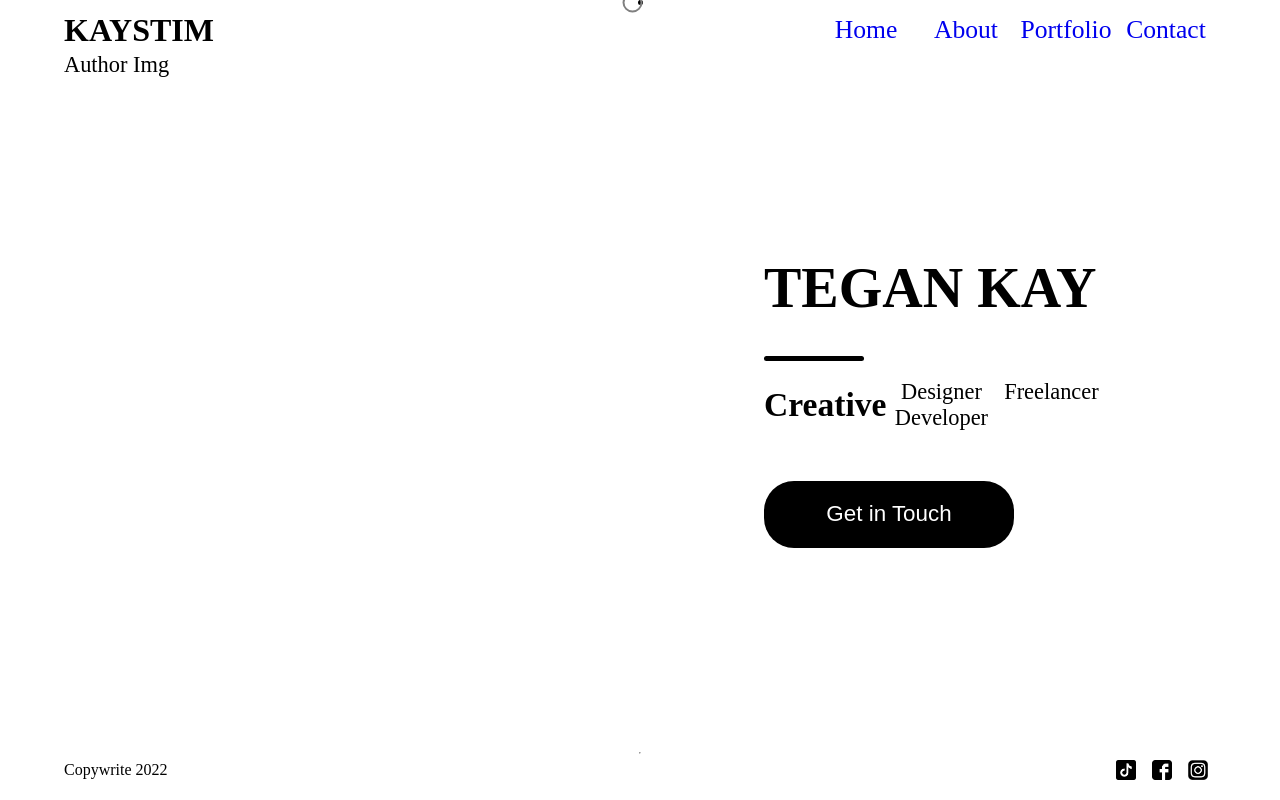
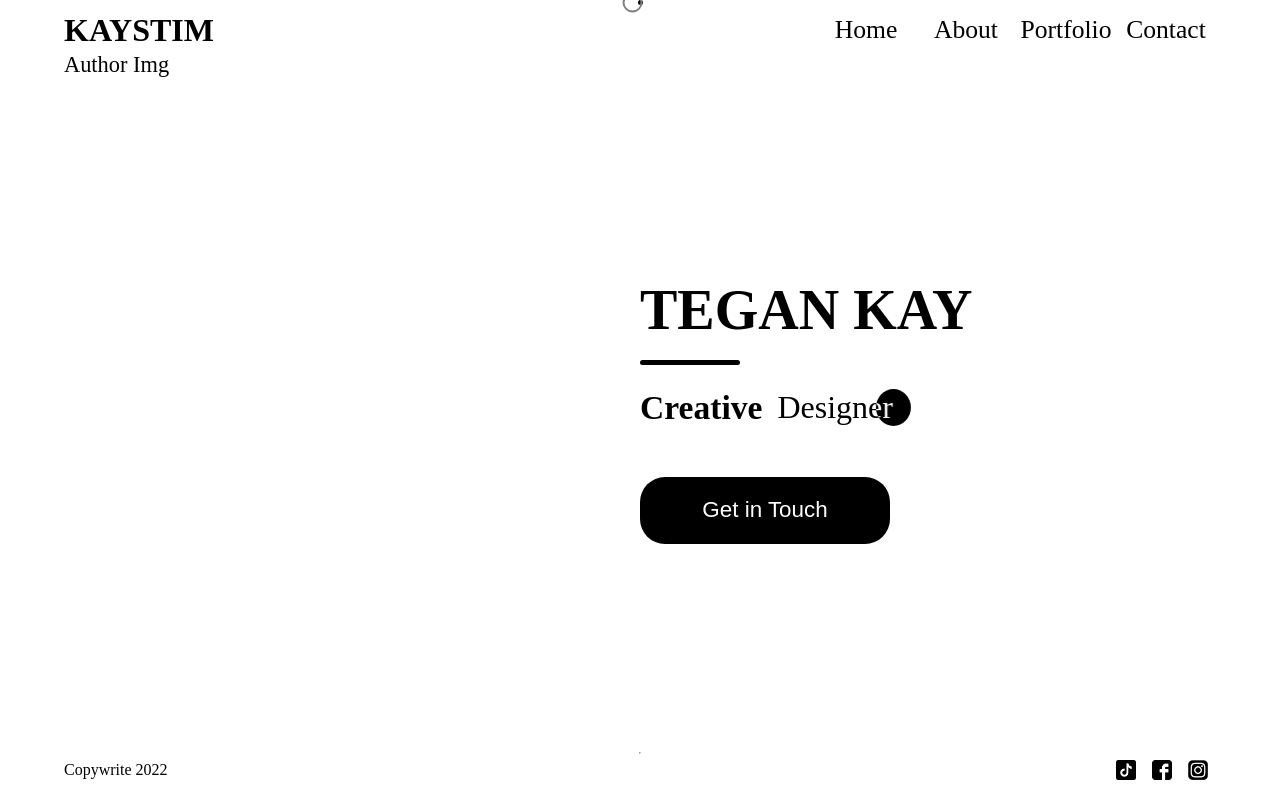
Before and after one commit to KNT2302/newportfolio, a React (Create React App) app: page / in a window 1280 px wide. Built offline with nearby package versions, Linux system fonts and the light colour scheme.

Commit message:
hompage and aside-navigation

```diff
--- a/src/App.js
+++ b/src/App.js
@@ -1,7 +1,7 @@
 import { useEffect } from 'react'
 import { Route, Switch } from 'react-router-dom'
 import { About, Home } from './pages'
-import { AppHeader, Author, Footer } from './components'
+import { AppHeader, AsideNav, Author, Footer } from './components'
 
 function App() {
 
@@ -16,8 +16,8 @@ function App() {
       circleOuter.style.top = e.pageY + "px"
       circleOuter.style.left = e.pageX + "px"
     })
+  }, [])
 
-  }, [])
   return (
     <div className="App">
       <AppHeader />
@@ -38,6 +38,7 @@ function App() {
       <div className='container'></div>
       <div className='circle-inner'></div>
       <div className='circle-outer'></div>
+      <AsideNav />
     </div>
   )
 }
--- /dev/null
+++ b/src/components/AsideNav.js
@@ -0,0 +1,43 @@
+import React, { useRef } from "react"
+import { Link } from "react-router-dom"
+
+const AsideNav = () => {
+
+  const responsiveNav = useRef(null)
+  const handleToggle = () => {
+    responsiveNav.current.classList.toggle("active")
+  }
+  return (
+    <aside className="responsive-nav" ref={responsiveNav}>
+      <div className="toggle-menu" onClick={handleToggle}></div>
+      <div className="image">
+      </div>
+      <nav className="app-sidenav">
+        <ul className="app-sidenav-list">
+          <li className="app-sidenav-list-item">
+            <Link className="app-sidenav__link" to="/">
+              Home
+            </Link>
+          </li>
+          <li className="app-sidenav-list-item">
+            <Link className="app-sidenav__link" to="/about">
+              About
+            </Link>
+          </li>
+          <li className="app-sidenav-list-item">
+            <Link className="app-sidenav__link" to="/portfolio">
+              Portfolio
+            </Link>
+          </li>
+          <li className="app-sidenav-list-item">
+            <Link className="app-sidenav__link" to="/contact">
+              Contact
+            </Link>
+          </li>
+        </ul>
+      </nav>
+    </aside>
+  )
+}
+
+export default AsideNav
--- a/src/components/index.js
+++ b/src/components/index.js
@@ -1,3 +1,4 @@
 export { default as AppHeader } from "./AppHeader"
 export { default as Author } from "./Author"
 export { default as Footer } from "./Footer"
+export { default as AsideNav } from "./AsideNav"
--- a/src/index.scss
+++ b/src/index.scss
@@ -11,11 +11,11 @@
 
 .button {
   width: 250px;
-  height: 60px;
+  height: 50px;
   display: flex;
   align-items: center;
   justify-content: center;
-  border-radius: 30px;
+  border-radius: 25px;
   padding: 1.5em 0em;
   border: none;
   color: white;
@@ -23,5 +23,11 @@
   background-color: black;
 }
 
+@mixin responsive($canvas) {
+  @media (max-width: $canvas) {
+    @content
+  }
+}
+
 @import "./style/component.scss";
 @import "./style/animation.scss";
--- a/src/pages/About.js
+++ b/src/pages/About.js
@@ -2,7 +2,20 @@ import React from 'react'
 
 const About = () => {
   return (
-    <main className='main-content'>About</main>
+    <main className='main-content about-page'>
+      <article className="introduce">
+        <h2 className='introduce__heading'>
+          ABOUT ME
+        </h2>
+        <section className='introduce__content'>
+          <div className='speech'>
+            Hello there! My name is Alan Walker. I am a graphic designer, and I'm very passionate and dedicated to my work.
+
+            With 20 years experience as a professional a graphic designer, I have acquired the skills and knowledge necessary to make your project a success.
+          </div>
+        </section>
+      </article>
+    </main>
   )
 }
 
--- a/src/pages/Home.js
+++ b/src/pages/Home.js
@@ -1,6 +1,24 @@
-import React from "react"
+import React, { useEffect } from "react"
 
 const Home = () => {
+
+  useEffect(() => {
+    const list = document.querySelector(".list")
+    const text = document.querySelector(".lens-text")
+    const textList = ["Designer", "Student", "Programing"]
+    let index = 0
+    const timer = setInterval(() => {
+      if (index === 3) {
+        index = 0
+      }
+      list.innerHTML = textList[index]
+      text.innerHTML = textList[index]
+      index++
+    }, 4000)
+    return () => {
+      clearInterval(timer)
+    }
+  }, [])
   return (
     <main className="main-content home">
       <div>
@@ -8,11 +26,12 @@ const Home = () => {
       </div>
       <section className="creative-section">
         <h2>Creative</h2>
-        <ul className="creative-section__list">
-          <li className="creative-section__list-item">Designer</li>
-          <li className="creative-section__list-item">Freelancer</li>
-          <li className="creative-section__list-item">Developer</li>
-        </ul>
+        <div className="list-container">
+          <p className="list">Designer</p>
+          <div className="list-lens">
+            <p className="lens-text">Designer</p>
+          </div>
+        </div>
       </section>
       <div>
         <button className="button home-btn">Get in Touch</button>
--- a/src/style/animation.scss
+++ b/src/style/animation.scss
@@ -6,3 +6,21 @@
     filter: hue-rotate(360deg);
   }
 }
+
+@keyframes animationList {
+  0%{
+    transform: translateX(0px);
+  }
+  100%{
+    transform: translateX(calc(150px - 35px));
+  }
+}
+
+@keyframes animationlens {
+  0%{
+    transform: translateX(0px);
+  }
+  100%{
+    transform: translateX(calc(-150px + 35px));
+  }
+}
--- a/src/style/component.scss
+++ b/src/style/component.scss
@@ -22,7 +22,7 @@
     transition: 0.2s;
     pointer-events: none;
   }
-  .app-header{
+  .app-header {
     position: fixed;
     display: flex;
     justify-content: center;
@@ -31,24 +31,31 @@
     width: 100%;
     height: var(--height-nav);
     padding-top: 10px;
-    &__container{
+    &__container {
       display: flex;
       justify-content: space-between;
       align-items: center;
       width: 90%;
-      .app-nav{
+      @include responsive(555px) {
+        width: 100%;
+      }
+      .app-nav {
         display: flex;
         align-items: center;
         height: 40px;
         position: relative;
-        &-list{
+        @include responsive(888px) {
+          display: none;
+        }
+        &-list {
           list-style: none;
-          &-item{
+          &-item {
             display: inline-block;
             width: 100px;
             text-align: center;
-            .app-nav__link{
+            .app-nav__link {
               text-decoration: none;
+              color: black;
               font-size: 1.6rem;
             }
           }
@@ -62,25 +69,40 @@
     width: 90%;
     font-size: 1.4rem;
     display: flex;
-    .author-container{
-      width: 700px;
     height: calc(100vh - var(--height-nav) - 50px);
+    @include responsive(555px) {
+      width: 100%;
+    }
+    .author-container {
+      flex: 1;
+      height: 100%;
+      @include responsive(600px) {
+        display: none;
+      }
     }
     .main-content {
       flex: 1;
+      justify-content: center;
+      height: 100%;
     }
-    .home{
+    .home {
       display: flex;
       flex-direction: column;
-      justify-content: center;
-      &__heading{
+      @include responsive(600px) {
+        align-items: center;
+      }
+      &__heading {
         font-size: 3.5rem;
         height: 100px;
         display: inline-block;
-         padding-bottom: 5%;
+        display: inline-flex;
+        align-items: center;
         margin-bottom: 5%;
         position: relative;
-         &::after{
+        @include responsive(888px) {
+          font-size: 2.5rem;
+        }
+        &::after {
           content: "";
           position: absolute;
           top: 100%;
@@ -91,27 +113,64 @@
           background-color: black;
         }
       }
-      .creative-section{
+      .creative-section {
         display: flex;
         align-items: center;
-        &__heading{
-          font-size: 1.6rem;
+        &__heading {
+          font-size: 2.2rem;
         }
-        &__list{
-          &-item{
-            width: 110px;
-            text-align: center;
+        .list-container {
+          margin-left: 15px;
           display: inline-block;
+          position: relative;
+          font-size: 2rem;
+          width: 150px;
+          display: flex;
+          align-items: center;
+          .list-lens{
+            position: absolute;
+            left: 0;
+            height: 100%;
+            width: 35px;
+            border-radius: 50%;
+            overflow: hidden;
+            background-color: black;
+            animation: animationList 2s ease-in-out alternate infinite;
+            .lens-text{
+              color: white;
+              animation: animationlens  2s ease-in-out alternate infinite;
             }
           }
         }
-      &-btn{
+      }
+      &-btn {
         margin-top: 50px;
+      }
+    }
+    .about-page {
+      display: flex;
+      flex-direction: column;
+      .introduce {
+        &__heading {
+          display: flex;
+          justify-content: space-between;
+          align-items: center;
+          font-size: 1.5rem;
+          &::after {
+            content: "";
+            width: 80%;
+            height: 2px;
+            background-color: gray;
+          }
+        }
+        &__content {
+          padding-top: 2em;
+        }
       }
     }
   }
 
-  .footer-app{
+  .footer-app {
     position: fixed;
     width: 100%;
     height: 50px;
@@ -120,26 +179,29 @@
     bottom: 0;
     left: 0;
     padding-bottom: 10px;
-    .footer__container{
+    .footer__container {
       margin: 0 auto;
       width: 90%;
       display: flex;
       justify-content: space-between;
-      .footer-copywrite{
+      @include responsive(555px) {
+        width: 100%;
+      }
+      .footer-copywrite {
         display: flex;
         align-items: center;
       }
-      .footer__nav{
-        &__list{
+      .footer__nav {
+        &__list {
           display: flex;
           align-items: center;
-          &-item{
+          &-item {
             display: inline-block;
-            .nav-footer__link{
+            .nav-footer__link {
               display: flex;
               align-items: center;
-              padding: 0em .5em;
-              &-img{
+              padding: 0em 0.5em;
+              &-img {
                 width: 20px;
               }
             }
@@ -148,4 +210,77 @@
       }
     }
   }
+  .responsive-nav.active {
+    transform: translateX(0%);
   }
+  .responsive-nav {
+    position: fixed;
+    top: 0;
+    right: 0;
+    width: 50%;
+    height: 100vh;
+    display: flex;
+    flex-direction: column;
+    align-items: center;
+    justify-content: center;
+    background-color: lightblue;
+    transform: translateX(100%);
+    display: none;
+    @include responsive(888px) {
+      display: block;
+    }
+    .toggle-menu {
+      position: absolute;
+      width: 10px;
+      height: 10px;
+      top: 30px;
+      left: -10px;
+      display: flex;
+      justify-content: center;
+      align-items: center;
+      &:hover{
+        cursor: pointer;
+      }
+      &::after {
+        content: "";
+        width: 10px;
+        height: 2px;
+        background-color: black;
+        position: absolute;
+        bottom: 0px;
+        left: 0;
+        transform: translateY(0);
+      }
+      &::before {
+        content: "";
+        width: 10px;
+        height: 2px;
+        background-color: black;
+        position: absolute;
+        top: 0px;
+        left: 0;
+        transform: translateY(0);
+        box-shadow: 0px 4px 0 black;
+      }
+    }
+    .image {
+      width: 100%;
+      height: 250px;
+      margin-left: 20px;
+    }
+    .app-sidenav {
+      &-list {
+        &-item {
+          display: block;
+          text-align: right;
+          margin-top: 1em;
+          .app-sidenav__link {
+            text-decoration: none;
+            color: black;
+            font-size: 1.3rem;
+          }
+        }
+      }
+    }
+  }
+}
```
Lines whose indentation alone changed are shown as unchanged.
